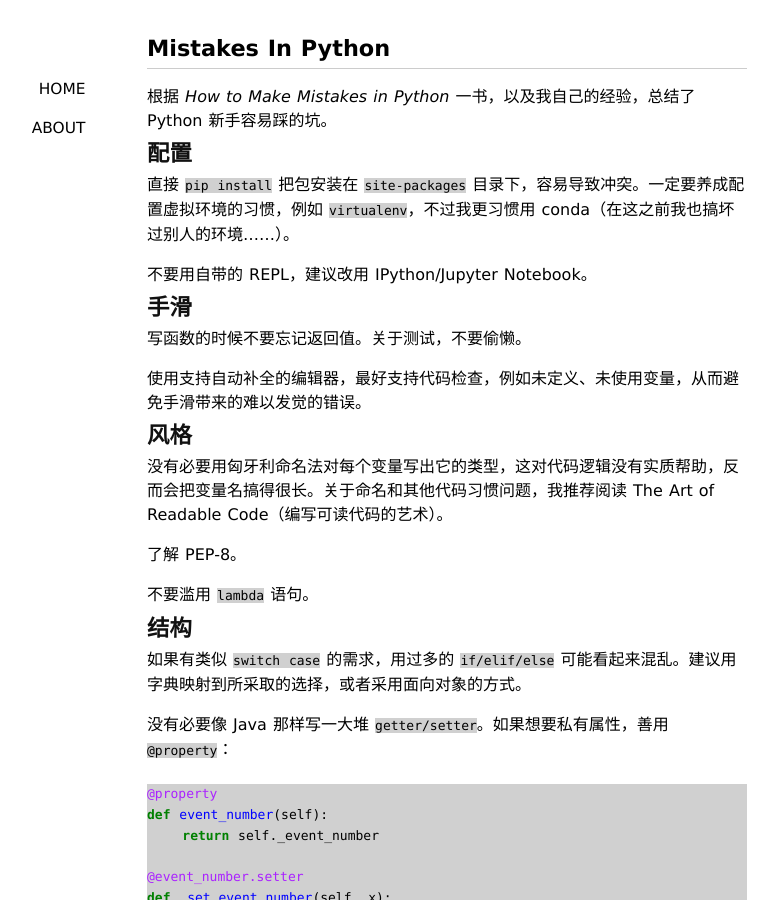
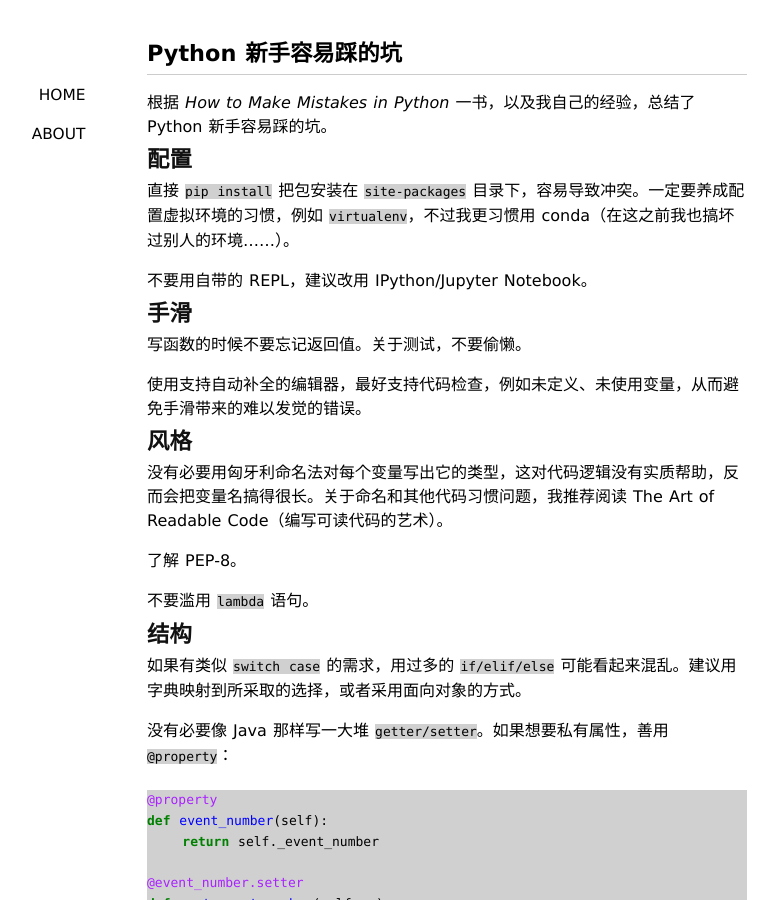
Before and after one commit to sighsmile/sighsmile.github.io, a Jekyll site: the page built from _posts/2018-11-10-mistakes-in-python.md, in a window 1280 px wide and 900 px high. Shown: the whole window, without its empty margins (193-971 px from the left). Built offline with Jekyll 4.4.1, drawn with Linux system fonts in a browser that asks for light colours; our own code applies the rules of GitHub Pages for plain Markdown files; comment, search, counter and statistics services are not loaded.

Commit message:
Update 2018-11-10-mistakes-in-python.md

```diff
--- a/_posts/2018-11-10-mistakes-in-python.md
+++ b/_posts/2018-11-10-mistakes-in-python.md
@@ -1,3 +1,10 @@
+---
+layout: post
+title: "Python 新手容易踩的坑"
+description: ""
+category:
+tags:
+---
 
 根据 *How to Make Mistakes in Python* 一书，以及我自己的经验，总结了 Python 新手容易踩的坑。
 
```
